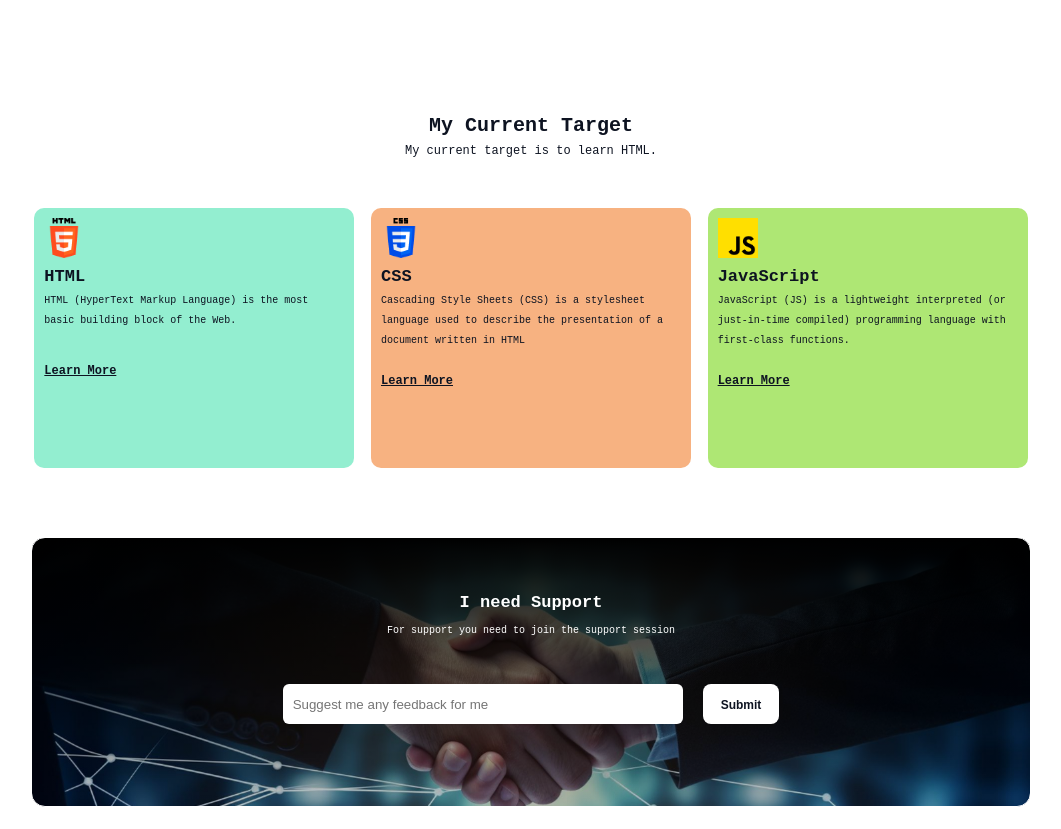
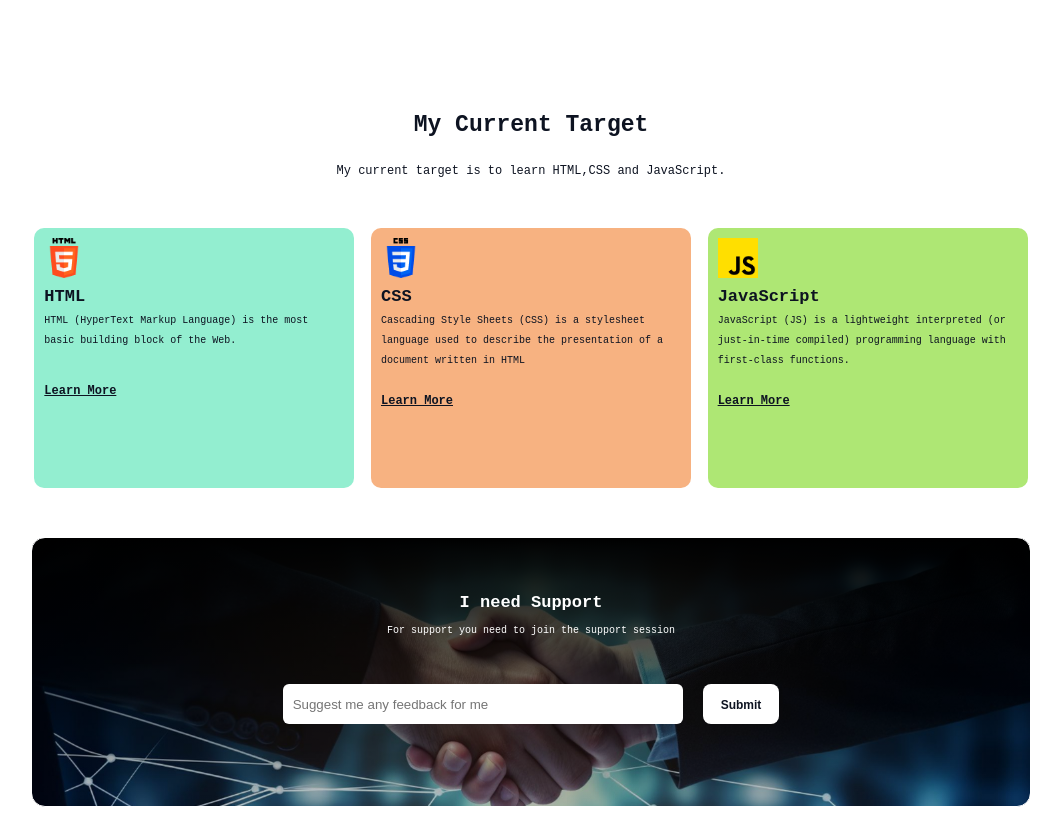
Before and after one commit to SADMAN-SADID-052/b-10-Assignment-1, a plain HTML site: page index.html in a window 1280 px wide. Shown: the part 2478-3307 px from the top of the page, without its empty margins (109-1170 px from the left). Drawn offline with Linux system fonts and the light colour scheme; a web font is replaced by a local one.

Commit message:
formatting button

```diff
--- a/index.html
+++ b/index.html
@@ -122,7 +122,7 @@
             <div class="target-text">
 
                 <h1>My Current Target</h1>
-                <p>My current target is to learn HTML.</p>
+                <p>My current target is to learn HTML,CSS and JavaScript.</p>
             </div>
 
 
--- a/styles/style.css
+++ b/styles/style.css
@@ -235,6 +235,7 @@ margin-top: 30px;
     margin-left: 30px;
 
 
+
 }
 
 .btnn button
@@ -246,6 +247,7 @@ margin-top: 30px;
     font-weight: 600;
     line-height: 18px;
     padding: 10px 20px;
+    cursor: pointer;
 }
 
 .btn2{
@@ -264,6 +266,7 @@ margin-top: 30px;
     font-weight: 600;
     line-height: 18px;
     padding: 10px 20px;
+    cursor: pointer;
 
 
 }
@@ -399,7 +402,7 @@ text-align: left;
 
 .target-text>h1{
 color: rgb(13, 19, 33);
-font-size: 20px;
+font-size: 23px;
 font-weight: 800;
 line-height: 37px;
 letter-spacing: 0%;
@@ -411,6 +414,7 @@ color: rgb(13, 19, 33);
 font-size: 12px;
 font-weight: 400;
 text-align: center;
+margin-top: 20px;
 }
 .doc1-link>a,.doc2-link>a,.doc3-link>a
 {
@@ -493,6 +497,7 @@ line-height: 23px;
 text-align: center;
 border: 0;
 background-color: rgb(255, 255, 255);
+cursor: pointer;
 }
 
 /* Footer section design */
```
